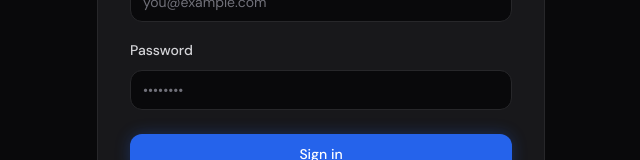
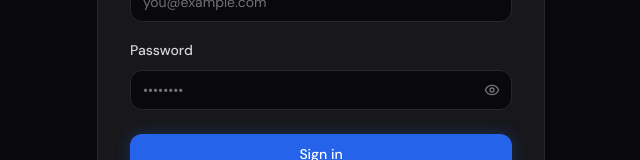
Before and after one commit to DevCode-Zero/life-tracker, a Next.js app: page /auth/login in a window 1280 px wide. Shown: the part 360-520 px from the top of the page, without its empty margins (319-959 px from the left). Built offline with nearby package versions, Linux system fonts and the light colour scheme; no server answers.

Commit message:
Add password visibility toggle to login page

```diff
--- a/src/app/auth/login/page.tsx
+++ b/src/app/auth/login/page.tsx
@@ -7,6 +7,7 @@
 import { Input } from '@/components/ui/Input';
 import { Label } from '@/components/ui/Label';
 import { toast } from 'react-hot-toast';
+import { Eye, EyeOff } from 'lucide-react';
 
 export default function LoginPage() {
   const [email, setEmail] = useState('');
@@ -14,6 +15,7 @@
   const [fullName, setFullName] = useState('');
   const [isSignUp, setIsSignUp] = useState(false);
   const [isLoading, setIsLoading] = useState(false);
+  const [showPassword, setShowPassword] = useState(false);
   const router = useRouter();
   const supabase = createClient();
 
@@ -115,15 +117,24 @@
             </div>
             <div className="space-y-2">
               <Label htmlFor="password">Password</Label>
+              <div className="relative">
                 <Input
                   id="password"
-                type="password"
+                  type={showPassword ? 'text' : 'password'}
                   required
                   value={password}
                   onChange={(e) => setPassword(e.target.value)}
                   placeholder="••••••••"
-                className="bg-zinc-950 border-zinc-800"
+                  className="bg-zinc-950 border-zinc-800 pr-10"
                 />
+                <button
+                  type="button"
+                  onClick={() => setShowPassword(!showPassword)}
+                  className="absolute right-3 top-1/2 -translate-y-1/2 text-zinc-500 hover:text-zinc-300 transition-colors"
+                >
+                  {showPassword ? <EyeOff className="w-4 h-4" /> : <Eye className="w-4 h-4" />}
+                </button>
+              </div>
             </div>
           </div>
 
```
Lines whose indentation alone changed are shown as unchanged.
